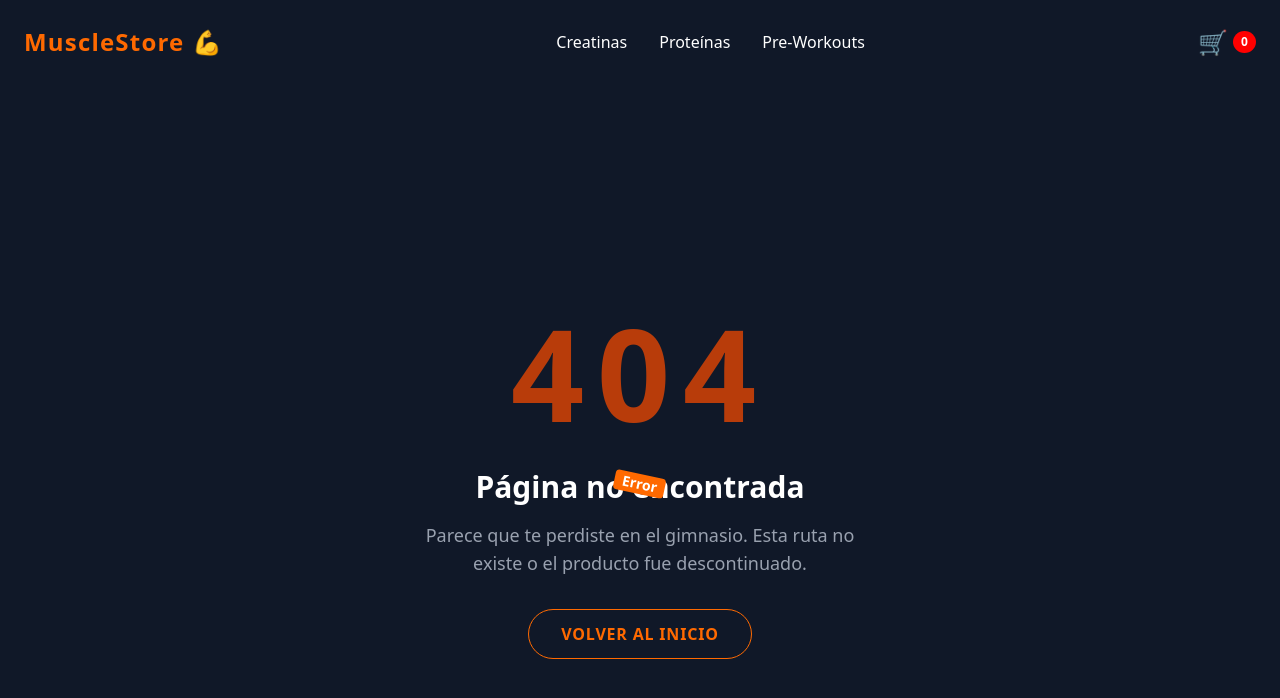
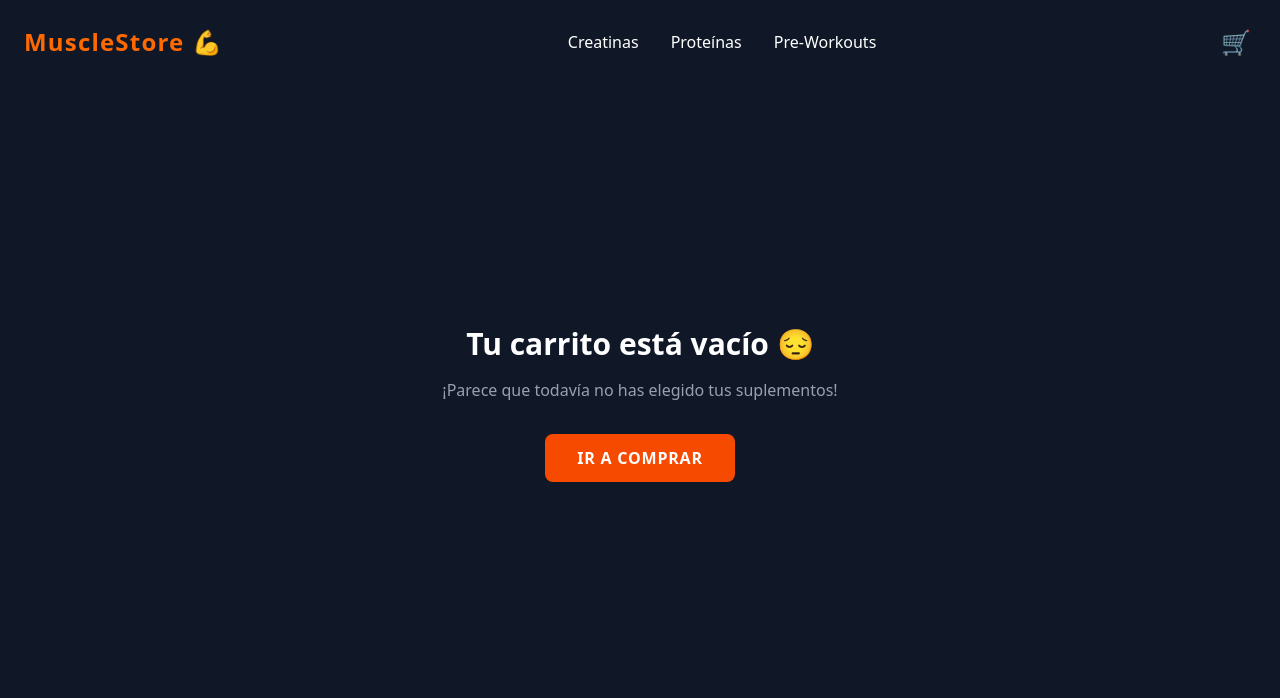
Before and after one commit to TinchoMerca/Proyecto_Final_React, a React (Vite) app: page /cart in a window 1280 px wide. Before the commit this address had no page. Shown: the top 698 px of the page. Built offline with nearby package versions, Linux system fonts and the light colour scheme.

Commit message:
Vistas del carrito y logica creada

```diff
--- a/src/App.jsx
+++ b/src/App.jsx
@@ -1,9 +1,10 @@
 import { BrowserRouter, Routes, Route } from 'react-router-dom'
-import { CartContext } from './context/CartContext'
+import { CartProvider } from './context/CartContext'
 
 import NavBar from './components/NavBar'
 import ItemListContainer from './components/ItemListContainer'
 import ItemDetailContainer from './components/ItemDetailContainer'
+import CartContainer from './components/CartContainer'
 import NotFound from './components/NotFound'
 
 function App() {
@@ -12,16 +13,17 @@ function App() {
     <div className="App">
 
       <BrowserRouter>
-        <CartContext>
+        <CartProvider>
           <NavBar />
           <Routes>
             <Route path='/' element={<ItemListContainer greeting={'Todos nuestros productos'} />} />
             <Route path='/category/:categoryId' element={<ItemListContainer greeting={'Productos filtrados'} />} />
-            <Route path='/item/:itemId' element={<ItemDetailContainer />} />
+            <Route path='/item/:itemId' element={<ItemDetailContainer/>} />
+            <Route path='/cart' element={<CartContainer/>} />
 
             <Route path='*' element={<NotFound />} />
           </Routes>
-        </CartContext>
+        </CartProvider>
       </BrowserRouter>
 
     </div>
--- /dev/null
+++ b/src/components/CartContainer.jsx
@@ -0,0 +1,18 @@
+import { useContext } from 'react';
+import { CartContext } from '../context/CartContext';
+import CartView from './CartView';
+import EmptyCart from './EmptyCart';
+
+const CartContainer = () => {
+    // Le preguntamos a la nube si hay algo en el carrito
+    const { cartQuantity } = useContext(CartContext);
+
+    return (
+        <div className="min-h-screen bg-gray-900 flex justify-center items-start pt-20 px-4">
+            {/* RENDERIZADO CONDICIONAL: Si no hay items muestro EmptyCart, sino CartView */}
+            { cartQuantity() === 0 ? <EmptyCart /> : <CartView /> }
+        </div>
+    );
+};
+
+export default CartContainer;
--- /dev/null
+++ b/src/components/CartView.jsx
@@ -0,0 +1,58 @@
+import { useContext } from "react";
+import { CartContext } from "../context/CartContext";
+
+const CartView = () => {
+    const { cart, removeItem, clear, cartTotal } = useContext(CartContext);
+
+    return (
+        <div className="bg-white p-8 rounded-2xl shadow-xl w-full max-w-4xl">
+            <h2 className="text-3xl font-extrabold text-gray-900 mb-6 border-b pb-4">Tu Carrito</h2>
+
+            <div className="flex flex-col gap-4 mb-6">
+                {cart.map(prod => (
+                    <div key={prod.id} className="flex items-center justify-between border-b pb-4">
+                        <div className="flex items-center gap-4">
+                            <img src={prod.img} alt={prod.name} className="w-20 h-20 object-contain" />
+                            <div>
+                                <h3 className="font-bold text-lg text-gray-800">{prod.name}</h3>
+                                <p className="text-gray-500">Cantidad: {prod.quantity}</p>
+                                <p className="text-orange-600 font-bold">Precio unitario: ${prod.price}</p>
+                            </div>
+                        </div>
+                        <div className="flex items-center gap-6">
+                            <p className="font-bold text-xl text-gray-900">Subtotal: ${prod.price * prod.quantity}</p>
+                            <button onClick={() => removeItem(prod.id)} className="bg-red-500 text-white px-3 py-1 rounded hover:bg-red-600 transition-colors font-bold">
+                                X
+                            </button>
+                        </div>
+                    </div>
+                ))}
+            </div>
+
+            <div className="flex justify-between items-center mt-8 bg-gray-100 p-4 rounded-lg">
+                <button
+                    onClick={clear}
+                    className="bg-red-500 text-white font-bold py-2 px-6 rounded-lg uppercase tracking-wider hover:bg-red-700 transition-colors shadow-md flex items-center gap-2 cursor-pointer"
+                >
+                    <svg xmlns="http://www.w3.org/2000/svg" className="h-5 w-5" fill="none" viewBox="0 0 24 24" stroke="currentColor">
+                        <path strokeLinecap="round" strokeLinejoin="round" strokeWidth={2} d="M19 7l-.867 12.142A2 2 0 0116.138 21H7.862a2 2 0 01-1.995-1.858L5 7m5 4v6m4-6v6m1-10V4a1 1 0 00-1-1h-4a1 1 0 00-1 1v3M4 7h16" />
+                    </svg>
+                    Vaciar carrito
+                </button>
+                <div className="text-right">
+                    <p className="text-gray-600 mb-1">Total a pagar:</p>
+                    <p className="text-4xl font-extrabold text-orange-600">${cartTotal()}</p>
+                </div>
+            </div>
+
+            <div className="mt-6 flex justify-end">
+                {/* Por ahora no hace nada, en la unidad final lo conectaremos a Firebase para el Checkout */}
+                <button className="bg-green-600 text-white font-bold py-3 px-8 rounded-lg uppercase tracking-wider hover:bg-green-700 transition-colors shadow-lg">
+                    Finalizar Compra
+                </button>
+            </div>
+        </div>
+    );
+};
+
+export default CartView;
--- a/src/components/CartWidget.jsx
+++ b/src/components/CartWidget.jsx
@@ -1,12 +1,23 @@
-import React from 'react'
+import { useContext } from 'react';
+import { CartContext } from '../context/CartContext';
+import { Link } from 'react-router-dom';
 
 const CartWidget = () => {
+
+    const { cartQuantity } = useContext(CartContext)
+
+    const totalQuantity = cartQuantity()
+
+    /* if(totalQuantity === 0){
+        return null
+    } */
+
     return (
-        <div style={{ display: 'flex', alignItems: 'center', cursor: 'pointer' }}>
+        <Link to='/cart' className="flex items-center text-white hover:text-orange-500 transition-colors relative">
 
             <span style={{ fontSize: '24px', marginRight: '5px' }}>🛒</span>
 
-            <span style={{
+            {totalQuantity > 0 && (<span style={{
                 backgroundColor: 'red',
                 color: 'white',
                 borderRadius: '50%',
@@ -14,9 +25,10 @@ const CartWidget = () => {
                 fontSize: '12px',
                 fontWeight: 'bold'
             }}>
-                0 {/* Este número luego será dinámico */}
-            </span>
-        </div>
+                {totalQuantity}
+            </span>)}
+
+        </Link>
     )
 }
 
--- /dev/null
+++ b/src/components/EmptyCart.jsx
@@ -0,0 +1,15 @@
+import { Link } from "react-router-dom"
+
+const EmptyCart = () => {
+    return (
+        <div className="flex flex-col items-center justify-center min-h-[60vh]">
+            <h2 className="text-3xl font-bold text-white mb-4">Tu carrito está vacío 😔</h2>
+            <p className="text-gray-400 mb-8">¡Parece que todavía no has elegido tus suplementos!</p>
+            <Link to='/' className="bg-orange-600 text-white font-bold py-3 px-8 rounded-lg uppercase tracking-wider hover:bg-orange-700 transition-colors">
+                Ir a comprar
+            </Link>
+        </div>
+    )
+}
+
+export default EmptyCart
--- a/src/components/ItemDetail.jsx
+++ b/src/components/ItemDetail.jsx
@@ -1,10 +1,22 @@
-import ItemCount from './ItemCount';
+import { useState, useContext } from 'react';
+import { Link } from 'react-router-dom'
+import ItemCount from './ItemCount'
+import { CartContext } from '../context/CartContext'
+
 
 const ItemDetail = ({ id, name, img, category, description, price, stock }) => {
 
+    // Estado local para saber si ya agregamos este producto
+    const [quantityAdded, setQuantityAdded] = useState(0);
+
+    // Nos conectamos a la nube para traernos la función addItem
+    const { addItem } = useContext(CartContext)
+
     const handleOnAdd = (quantity) => {
-        console.log('Cantidad agregada: ', quantity);
-        alert(`¡Agregaste ${quantity} unidades al carrito!`);
+        setQuantityAdded(quantity)
+
+        const item = { id, name, price, img }
+        addItem(item, quantity)
     };
 
     return (
@@ -35,11 +47,15 @@ const ItemDetail = ({ id, name, img, category, description, price, stock }) => {
 
                 {/* Sección de compra */}
                 <div className="border-t border-gray-200 pt-6">
-                    <p className="text-sm text-gray-500 mb-4 font-semibold">
-                        Stock disponible: <span className="text-gray-800">{stock}</span>
-                    </p>
-
-                    <ItemCount initial={1} stock={stock} onAdd={handleOnAdd} />
+                    {// Si ya agregó cantidad, mostramos el botón de Terminar Compra. Si no, mostramos el contador.
+                        quantityAdded > 0
+                            ? (
+                                <Link to='/cart' className="w-full block text-center bg-green-600 text-white font-bold py-3 px-6 rounded-lg uppercase tracking-wider hover:bg-green-700 transition-colors shadow-md hover:shadow-lg">
+                                    Terminar mi compra
+                                </Link>)
+                            : (
+                                <ItemCount initial={1} stock={stock} onAdd={handleOnAdd} />)
+                    }
                 </div>
             </div>
         </div>
```
